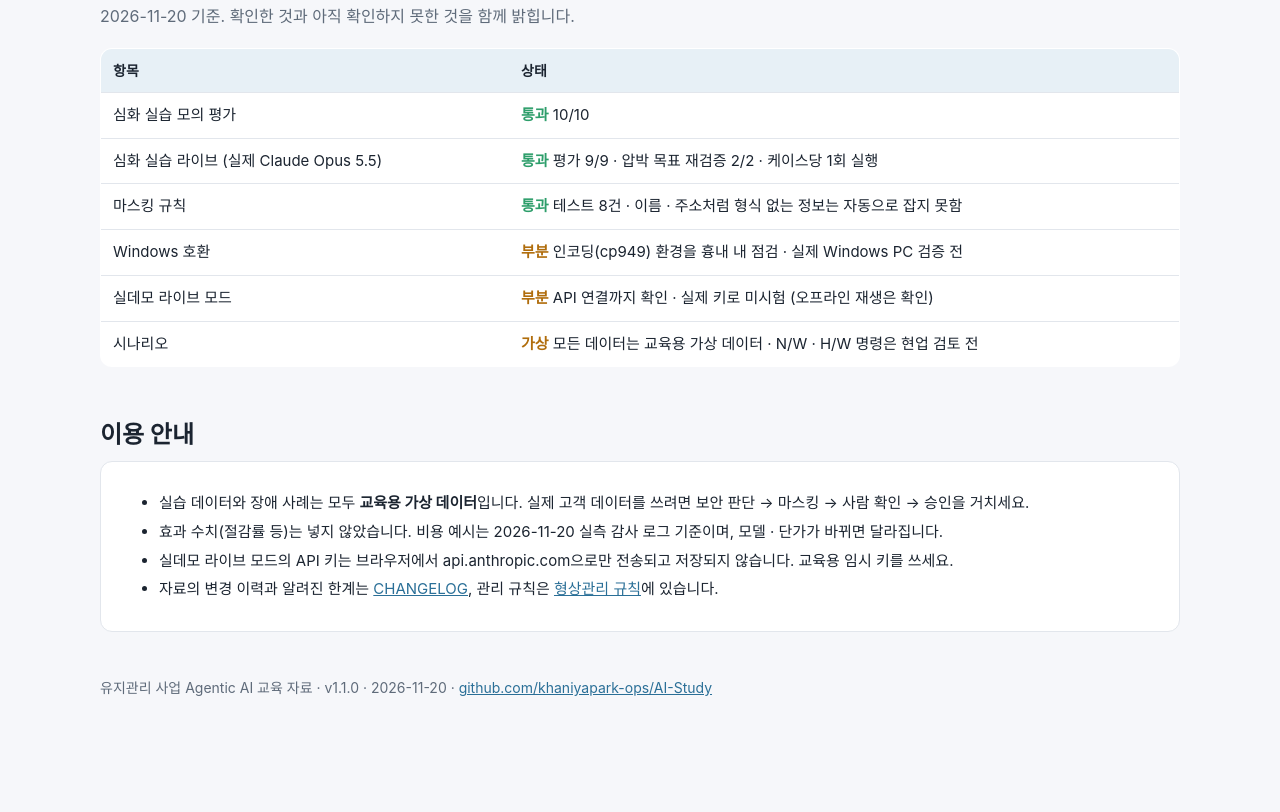
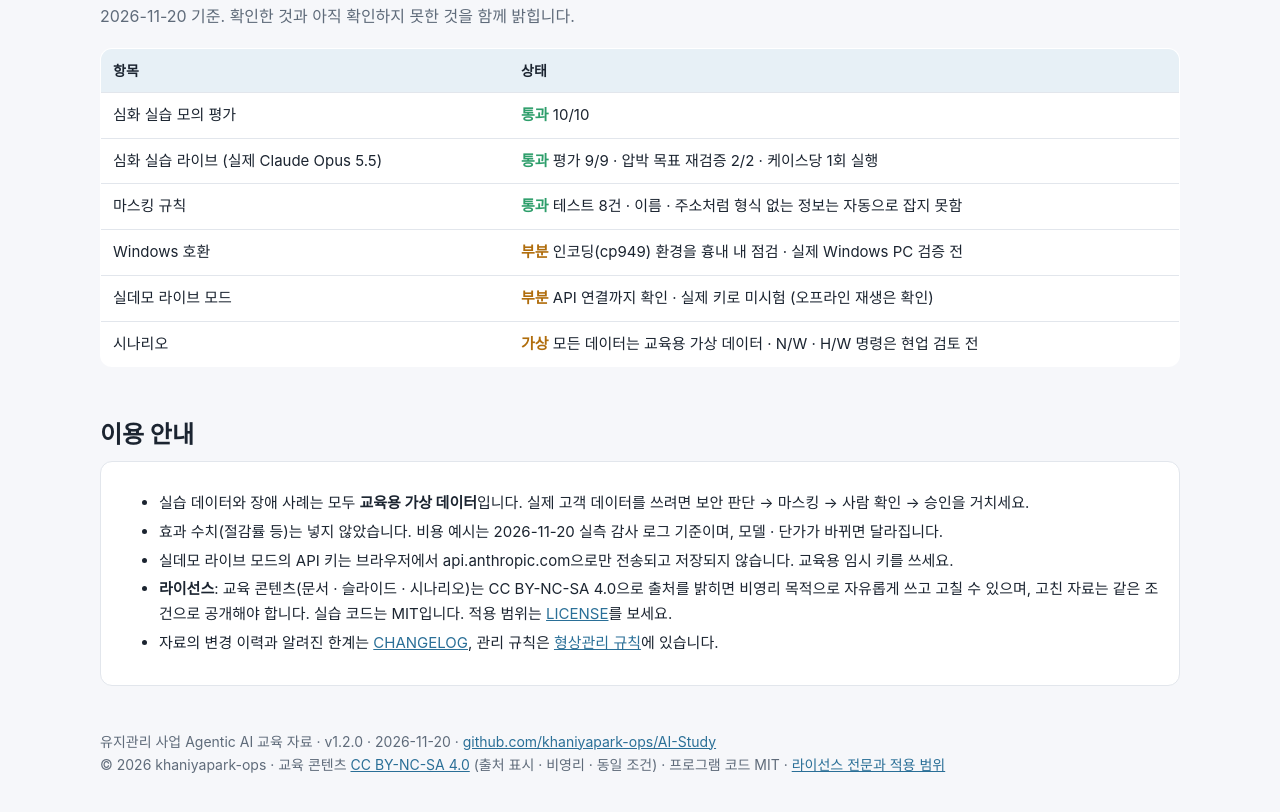
Before and after one commit to khaniyapark-ops/AI-Study, a plain HTML site: page index.html in a window 1280 px wide. Shown: the part 2022-2834 px from the top of the page. Before the commit the page ends 2769 px from the top, so only its background shows below. Drawn offline with Linux system fonts and the light colour scheme.

Commit message:
[공통] 라이선스 적용: 콘텐츠 CC BY-NC-SA 4.0 · 코드 MIT (v1.2.0)
LICENSE에 파일별 적용 범위, MIT 전문, CC BY-NC-SA 4.0 공식 원문 링크,
제3자 구성요소·상표, 면책을 명시했다. 저작권자는 khaniyapark-ops.
슬라이드 5종 표지·마무리 레이아웃과 A4 요약표, 공개 첫 화면·실데모·
웹 용어집 하단, README에 라이선스를 표기했다. 재생성한 슬라이드 6개
파일 검증 통과, 표지 렌더링에서 겹침 없음 확인.

Co-Authored-By: Claude Opus 5.5 <noreply@anthropic.com>

```diff
--- a/index.html
+++ b/index.html
@@ -185,11 +185,12 @@ footer{color:var(--mute);font-size:14px;padding:36px 0 48px}
    <li>실습 데이터와 장애 사례는 모두 <b>교육용 가상 데이터</b>입니다. 실제 고객 데이터를 쓰려면 보안 판단 → 마스킹 → 사람 확인 → 승인을 거치세요.</li>
    <li>효과 수치(절감률 등)는 넣지 않았습니다. 비용 예시는 2026-11-20 실측 감사 로그 기준이며, 모델 · 단가가 바뀌면 달라집니다.</li>
    <li>실데모 라이브 모드의 API 키는 브라우저에서 api.anthropic.com으로만 전송되고 저장되지 않습니다. 교육용 임시 키를 쓰세요.</li>
+   <li><b>라이선스</b>: 교육 콘텐츠(문서 · 슬라이드 · 시나리오)는 CC BY-NC-SA 4.0으로 출처를 밝히면 비영리 목적으로 자유롭게 쓰고 고칠 수 있으며, 고친 자료는 같은 조건으로 공개해야 합니다. 실습 코드는 MIT입니다. 적용 범위는 <a href="https://github.com/khaniyapark-ops/AI-Study/blob/main/LICENSE">LICENSE</a>를 보세요.</li>
    <li>자료의 변경 이력과 알려진 한계는 <a href="https://github.com/khaniyapark-ops/AI-Study/blob/main/CHANGELOG.md">CHANGELOG</a>, 관리 규칙은 <a href="https://github.com/khaniyapark-ops/AI-Study/blob/main/형상관리_규칙.md">형상관리 규칙</a>에 있습니다.</li>
   </ul></div>
  </section>
 </main>
 
-<footer><div class="wrap">유지관리 사업 Agentic AI 교육 자료 · v1.1.0 · 2026-11-20 · <a href="https://github.com/khaniyapark-ops/AI-Study">github.com/khaniyapark-ops/AI-Study</a></div></footer>
+<footer><div class="wrap">유지관리 사업 Agentic AI 교육 자료 · v1.2.0 · 2026-11-20 · <a href="https://github.com/khaniyapark-ops/AI-Study">github.com/khaniyapark-ops/AI-Study</a><br>© 2026 khaniyapark-ops · 교육 콘텐츠 <a href="https://creativecommons.org/licenses/by-nc-sa/4.0/deed.ko">CC BY-NC-SA 4.0</a> (출처 표시 · 비영리 · 동일 조건) · 프로그램 코드 MIT · <a href="https://github.com/khaniyapark-ops/AI-Study/blob/main/LICENSE">라이선스 전문과 적용 범위</a></div></footer>
 </body>
 </html>
```
Also changed, not shown: demo/index.html (+1 -0 lines), glossary/web_template.html (+1 -0 lines), glossary/웹용어집.html (+1 -0 lines), .slides_build.js, advanced/.slides_build_adv.js, evolution/.build_slides.js, glossary/.build_cards.js, security/.build_slides.js, 11 other files.
